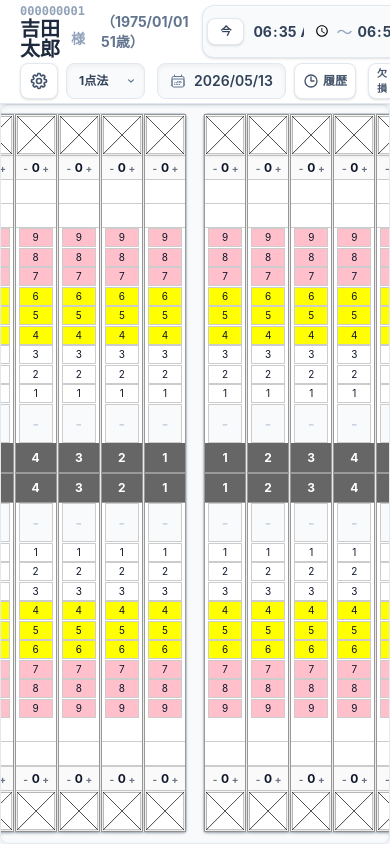
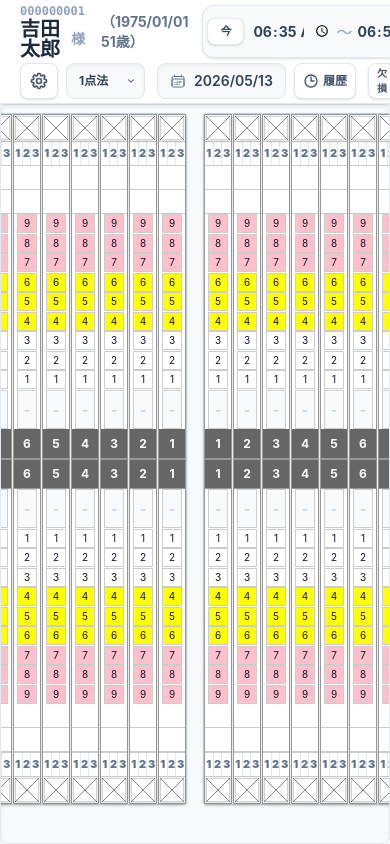
Before and after one commit to aitest496-admin/poket-plaque, a React (Vite) app: page / in a window 390 px wide. Built offline with nearby package versions, Linux system fonts and the light colour scheme.

Commit message:
feat: update mobility input buttons

```diff
--- a/components/Tooth.tsx
+++ b/components/Tooth.tsx
@@ -44,9 +44,8 @@ const Tooth: React.FC<ToothProps> = ({ data, lowerData, onUpdate, onUpdateLower,
     });
   };
 
-  const handleMobilityChange = (delta: number) => {
-    const newVal = Math.min(3, Math.max(0, data.mobility + delta));
-    onUpdate({ ...data, mobility: newVal });
+  const handleMobilitySelect = (value: 1 | 2 | 3) => {
+    onUpdate({ ...data, mobility: data.mobility === value ? 0 : value });
   };
 
   const getCellCount = (id: number, isUpper: boolean): 1 | 2 | 3 => {
@@ -148,12 +147,40 @@ const Tooth: React.FC<ToothProps> = ({ data, lowerData, onUpdate, onUpdateLower,
   const isLarge = !is1Point;
   const toothWidthClass = is1Point ? 'min-w-[28px] max-w-[45px]' : 'flex-1 min-w-[70px]';
   const mobilityRowHeight = isLarge ? 'h-[28px]' : 'h-[24px]';
-  const mobilityTextSize = isLarge ? 'text-[14px]' : 'text-[12px]';
   const toothIdTextSize = isLarge ? 'text-[16px]' : 'text-[12px]';
   const toothIdPadding = isLarge ? 'py-[2px]' : 'py-[2px]';
   const toothIdHeight = isLarge ? 'h-[52px]' : 'h-[30px]';
 
-  const mobilityBtnClass = `${is1Point ? 'w-[12px] text-[10px]' : 'w-[24px] text-[20px]'} h-full leading-none font-bold flex items-center justify-center text-gray-500 hover:text-black hover:bg-gray-200 rounded`;
+  const renderMobilityToggle = (
+    currentValue: number,
+    onSelect: (value: 1 | 2 | 3) => void,
+    borderClass: string
+  ) => (
+    <div className={`${mobilityRowHeight} grid grid-cols-3 bg-slate-50 ${borderClass}`}>
+      {([1, 2, 3] as const).map((value) => {
+        const isActive = currentValue === value;
+        return (
+          <button
+            key={value}
+            type="button"
+            onPointerDown={() => onSelect(value)}
+            className={`
+              h-full min-w-0 flex items-center justify-center border-r last:border-r-0 border-slate-200
+              text-[11px] md:text-[12px] font-black leading-none transition-colors active:scale-95
+              ${isActive
+                ? 'bg-blue-600 text-white shadow-inner'
+                : 'bg-white text-slate-500 hover:bg-blue-50 hover:text-blue-700'}
+            `}
+            aria-pressed={isActive}
+            aria-label={`動揺度${value}`}
+            title={`動揺度${value}`}
+          >
+            {value}
+          </button>
+        );
+      })}
+    </div>
+  );
 
   // Missing Overlay Component
   const MissingOverlay = () => (
@@ -194,9 +221,8 @@ const Tooth: React.FC<ToothProps> = ({ data, lowerData, onUpdate, onUpdateLower,
       onUpdateLower({ ...lowerData, plaque: { ...lowerData.plaque, [surface]: isActive } });
     };
 
-    const handleLowerMobilityChange = (delta: number) => {
-      const newVal = Math.min(3, Math.max(0, lowerData.mobility + delta));
-      onUpdateLower({ ...lowerData, mobility: newVal });
+    const handleLowerMobilitySelect = (value: 1 | 2 | 3) => {
+      onUpdateLower({ ...lowerData, mobility: lowerData.mobility === value ? 0 : value });
     };
 
     return (
@@ -214,11 +240,7 @@ const Tooth: React.FC<ToothProps> = ({ data, lowerData, onUpdate, onUpdateLower,
             />
           </div>
           {/* Mobility (Upper) */}
-          <div className={`${mobilityRowHeight} flex items-center justify-between px-1 bg-[#fafafa] border-b border-[#ccc]`}>
-            <button className={mobilityBtnClass} onPointerDown={() => handleMobilityChange(-1)}>-</button>
-            <span className={`${mobilityTextSize} font-bold flex-1 text-center`}>{data.mobility}</span>
-            <button className={mobilityBtnClass} onPointerDown={() => handleMobilityChange(1)}>+</button>
-          </div>
+          {renderMobilityToggle(data.mobility, handleMobilitySelect, 'border-b border-[#ccc]')}
           {/* Measurements (Upper Buccal) */}
           {/* Pus -> Bleeding -> Chart (15..1) | Inverted=false puts 1 at bottom */}
           <ThreePointToggle type="pus" values={data.pus.buccal} onChange={(idx, val) => updateMeasurement('pus', 'buccal', idx, val)} singlePoint={true} />
@@ -281,11 +303,7 @@ const Tooth: React.FC<ToothProps> = ({ data, lowerData, onUpdate, onUpdateLower,
           <ThreePointToggle type="pus" values={lowerData.pus.buccal} onChange={(idx, val) => updateLower('pus', 'buccal', idx, val)} singlePoint={true} />
 
           {/* Mobility (Lower) */}
-          <div className={`${mobilityRowHeight} flex items-center justify-between px-1 bg-[#fafafa] border-t border-[#ccc]`}>
-            <button className={mobilityBtnClass} onPointerDown={() => handleLowerMobilityChange(-1)}>-</button>
-            <span className={`${mobilityTextSize} font-bold flex-1 text-center`}>{lowerData.mobility}</span>
-            <button className={mobilityBtnClass} onPointerDown={() => handleLowerMobilityChange(1)}>+</button>
-          </div>
+          {renderMobilityToggle(lowerData.mobility, handleLowerMobilitySelect, 'border-t border-[#ccc]')}
           {/* Plaque Diagram (Lower) */}
           <div className="border-t border-[#ccc] w-full">
             <PlaqueDiagram
@@ -322,11 +340,7 @@ const Tooth: React.FC<ToothProps> = ({ data, lowerData, onUpdate, onUpdateLower,
             </div>
 
             {/* 2. Mobility (Next to Pus) */}
-            <div className={`${mobilityRowHeight} flex items-center justify-between px-1 bg-[#fafafa] border-b border-[#ccc]`}>
-              <button className={mobilityBtnClass} onPointerDown={() => handleMobilityChange(-1)}>-</button>
-              <span className={`${mobilityTextSize} font-bold flex-1 text-center`}>{data.mobility}</span>
-              <button className={mobilityBtnClass} onPointerDown={() => handleMobilityChange(1)}>+</button>
-            </div>
+            {renderMobilityToggle(data.mobility, handleMobilitySelect, 'border-b border-[#ccc]')}
 
             {/* 3. Pus (Buccal) - 2 Points */}
             <ThreePointToggle type="pus" values={data.pus.buccal} onChange={(idx, val) => updateMeasurement('pus', 'buccal', idx, val)} displayPoints={points4} />
@@ -421,11 +435,7 @@ const Tooth: React.FC<ToothProps> = ({ data, lowerData, onUpdate, onUpdateLower,
             <ThreePointToggle type="pus" values={data.pus.buccal} onChange={(idx, val) => updateMeasurement('pus', 'buccal', idx, val)} displayPoints={points4} />
 
             {/* 4. Mobility */}
-            <div className={`${mobilityRowHeight} flex items-center justify-between px-1 bg-[#fafafa] border-t border-[#ccc]`}>
-              <button className={mobilityBtnClass} onPointerDown={() => handleMobilityChange(-1)}>-</button>
-              <span className={`${mobilityTextSize} font-bold flex-1 text-center`}>{data.mobility}</span>
-              <button className={mobilityBtnClass} onPointerDown={() => handleMobilityChange(1)}>+</button>
-            </div>
+            {renderMobilityToggle(data.mobility, handleMobilitySelect, 'border-t border-[#ccc]')}
 
             {/* 5. Plaque */}
             <div className={`border-t border-[#ccc] w-full ${isLarge ? 'h-[70px]' : ''}`}>
@@ -477,17 +487,7 @@ const Tooth: React.FC<ToothProps> = ({ data, lowerData, onUpdate, onUpdateLower,
               variant="simple"
             />
           </div>
-          <div className={`${mobilityRowHeight} flex items-center justify-between px-1 bg-[#fafafa] border-b border-[#ccc]`}>
-            <button
-              className={mobilityBtnClass}
-              onPointerDown={() => handleMobilityChange(-1)}
-            >-</button>
-            <span className={`${mobilityTextSize} font-bold flex-1 text-center`}>{data.mobility}</span>
-            <button
-              className={mobilityBtnClass}
-              onPointerDown={() => handleMobilityChange(1)}
-            >+</button>
-          </div>
+          {renderMobilityToggle(data.mobility, handleMobilitySelect, 'border-b border-[#ccc]')}
         </>
       )}
 
@@ -518,17 +518,7 @@ const Tooth: React.FC<ToothProps> = ({ data, lowerData, onUpdate, onUpdateLower,
 
       {jaw === 'lower' && (
         <>
-          <div className={`${mobilityRowHeight} flex items-center justify-between px-1 bg-[#fafafa] border-t border-[#ccc]`}>
-            <button
-              className={mobilityBtnClass}
-              onPointerDown={() => handleMobilityChange(-1)}
-            >-</button>
-            <span className={`${mobilityTextSize} font-bold flex-1 text-center`}>{data.mobility}</span>
-            <button
-              className={mobilityBtnClass}
-              onPointerDown={() => handleMobilityChange(1)}
-            >+</button>
-          </div>
+          {renderMobilityToggle(data.mobility, handleMobilitySelect, 'border-t border-[#ccc]')}
           <div className={`border-t border-[#ccc] w-full ${isLarge ? 'h-[70px]' : ''}`}>
             <PlaqueDiagram
               value={data.plaque}
```
